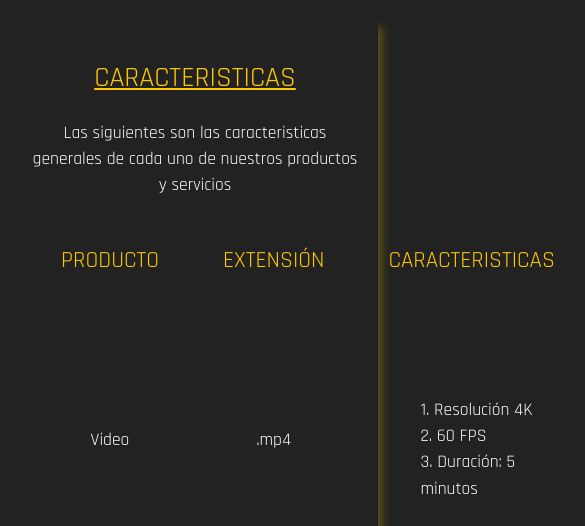
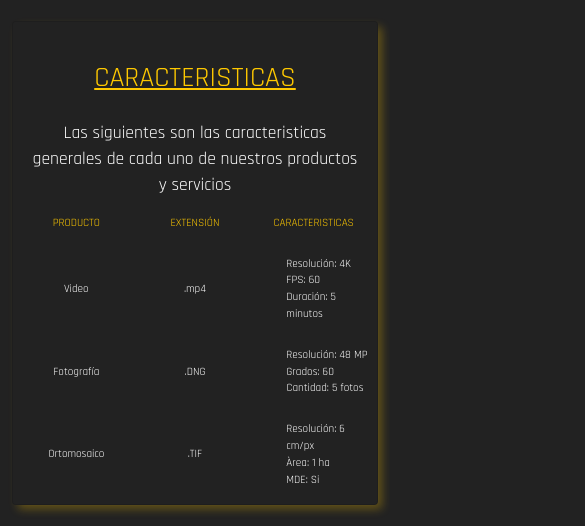
Before and after one commit to juanpablo1932/Repo_AerialDrone, a website: page layout/servicios/index.html in a window 390 px wide. Shown: the part 269-795 px from the top of the page, 585 px wide, since content can reach past the window. Drawn offline with nearby package versions, Linux system fonts and the light colour scheme.

Commit message:
Ajuste responsivo a pagina de servicios

```diff
--- a/layout/servicios/index.html
+++ b/layout/servicios/index.html
@@ -79,37 +79,43 @@
     </header>
     <main id="main">
       <div class="container">
-        <div class="card h-100 mb-4 mt-4">
+        <div class="card card__service h-100 mb-4 mt-4 m-auto col-sm-12 col-lg-8 col-xl-7">
           <div class="card-body paragraph">
-            <h1 class="labelFeatures card__title text-center text-uppercase mt-4 mb-4">Caracteristicas</h1>
-            <p class="card-text text-center">Las siguientes son las caracteristicas generales de cada uno de nuestros productos y servicios</p>
-            <div class="tableServices">
-              <div class="tableProduct">
-                <h3>Producto</h3>
-                <p>Video</p>
-                <p>Fotografía</p>
-                <p>Ortomosaico</p>
-              </div>
-              <div class="tableExtension">
-                <h3>Extensión</h3>
-                <p>.mp4</p>
-                <p>.DNG</p>
-                <p>.TIF</p>
-              </div>
-              <div class="tableFeatures">
-                <h3>Caracteristicas</h3>
-                <ol class="listFeatures">
-                  <li>Resolución 4K</li>
-                  <li>60 FPS</li>
+            <h1 class="labelFeatures card__title text-center text-uppercase mt-4 mb-4 col-lg-12">Caracteristicas</h1>
+            <p class="card-text text-center col-lg-12">Las siguientes son las caracteristicas generales de cada uno de nuestros productos y servicios</p>
+            <div class="row mb-4 text-center card__subtitle">
+              <div class="col-4">Producto</div>
+              <div class="col-4">Extensión</div>
+              <div class="col-4">Caracteristicas</div>
+            </div>
+            <div class="row mb-4">
+              <div class="col-4 col__services text-center">Video</div>
+              <div class="col-4 col__services text-center">.mp4</div>
+              <div class="col-4 col__services">
+                <ol class="listFeatures col-4">
+                  <li>Resolución: 4K</li>
+                  <li>FPS: 60</li>
                   <li>Duración: 5 minutos</li>
                 </ol>
-                <ol class="listFeatures">
-                  <li>Resolución 48 MP</li>
+              </div>
+            </div>
+            <div class="row mb-4">
+              <div class="col-4 col__services text-center">Fotografía</div>
+              <div class="col-4 col__services text-center">.DNG</div>
+              <div class="col-4 col__services">
+                <ol class="listFeatures col-4">
+                  <li>Resolución: 48 MP</li>
                   <li>Grados: 60</li>
                   <li>Cantidad: 5 fotos</li>
                 </ol>
-                <ol class="listFeatures">
-                  <li>Resolución 6 cm/px</li>
+              </div>
+            </div>
+            <div class="row">
+              <div class="col-4 col__services text-center">Ortomosaico</div>
+              <div class="col-4 col__services text-center">.TIF</div>
+              <div class="col-4 col__services">
+                <ol class="listFeatures col-4">
+                  <li>Resolución: 6 cm/px</li>
                   <li>Àrea: 1 ha</li>
                   <li>MDE: Si</li>
                 </ol>
--- a/scss/_servicios.scss
+++ b/scss/_servicios.scss
@@ -1,70 +1,77 @@
 /* Servicios */
-.labelFeatures {
-  @extend .labelVideoGallery;
-}
-.tableServices {
-  display: flex;
-  flex-direction: row;
-  justify-content: space-evenly;
+.card__service {
+  // display: inline-block;
+  // width: 50%;
+  min-width: 350px;
 }
 
-.tableProduct {
-  display: flex;
-  flex-direction: column;
-  justify-content: space-between;
-  // margin-left: 20%;
+.labelFeatures {
+  color: #ffc900;
+  text-transform: uppercase;
+  font-size: $h1Size;
+  text-decoration: underline;
 }
 
-.tableProduct h3 {
-  margin: 2rem;
+// .tableServices {
+//   display: flex;
+//   flex-direction: row;
+//   justify-content: space-evenly;
+// }
+
+// .tableProduct {
+//   display: flex;
+//   flex-direction: column;
+//   justify-content: space-between;
+// }
+
+.card__subtitle {
   text-align: center;
   color: #ffc900;
   text-transform: uppercase;
 }
 
-.tableProduct p {
-  margin: 2rem;
-  text-align: center;
-  color: white;
+.col__services {
+  display: flex;
+  align-items: center;
+  justify-content: center;
+  padding: 0;
 }
 
-.tableExtension {
-  display: flex;
-  flex-direction: column;
-  justify-content: space-between;
+// .paragraph__service {
+//   text-align: center;
+//   color: white;
+// }
+
+// .tableExtension {
+//   display: flex;
+//   flex-direction: column;
+//   justify-content: space-between;
+// }
+
+// .tableFeatures {
+//   display: flex;
+//   flex-direction: column;
+//   justify-content: space-between;
+// }
+
+.listFeatures {
+  width: 100%;
+  color: white;
+  list-style-type: none;
+  display: inline;
+  margin-bottom: 0;
 }
 
-.tableExtension h3 {
-  margin: 2rem;
-  text-align: center;
-  color: #ffc900;
-  text-transform: uppercase;
+@media (max-width: 767.98px) {
+  .col__services,
+  .card__subtitle {
+    font-size: 0.9rem;
+  }
 }
 
-.tableExtension p {
-  margin: 2rem;
-  text-align: center;
-  color: white;
+@media (max-width: 474.98px) {
+  .col__services,
+  .card__subtitle {
+    font-size: 0.7rem;
+  }
 }
-
-.tableFeatures {
-  display: flex;
-  flex-direction: column;
-  justify-content: space-between;
-  // margin-right: 20%;
-}
-
-.tableFeatures h3 {
-  margin: 2rem;
-  text-align: center;
-  color: #ffc900;
-  text-transform: uppercase;
-}
-
-.listFeatures {
-  width: auto;
-  height: 9%;
-  color: white;
-  margin: 2rem;
-  list-style-position: inside;
-}
```
Also changed, not shown: assets/css/style.css, 1 other file.
